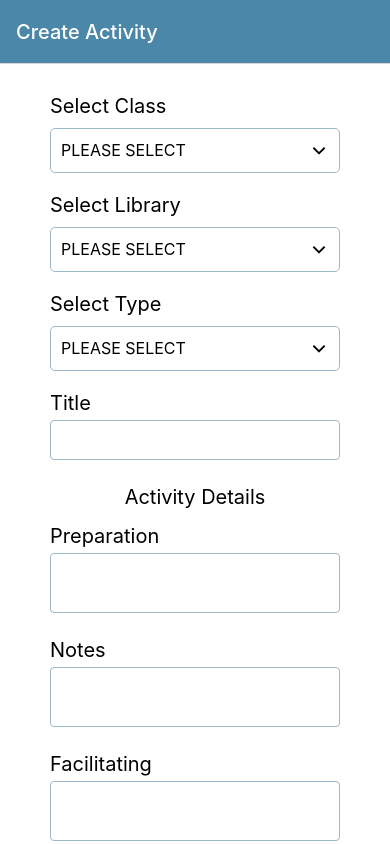
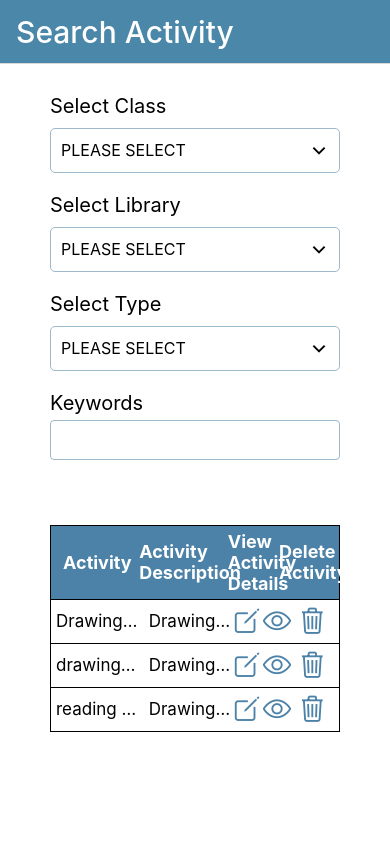
Before and after one commit to dhirooverma/AwesomeTSProject, a React Native app: screen / in a window 390 px wide. Shown: the top 844 px of the page. Built offline with nearby package versions, Linux system fonts and the light colour scheme.

Commit message:
new features updated

```diff
--- a/src/components/ActivityTable/index.js
+++ b/src/components/ActivityTable/index.js
@@ -1,10 +1,12 @@
 import React from 'react';
-import {View, Text, TouchableOpacity} from 'react-native';
+import {View, Text, TouchableOpacity, Alert} from 'react-native';
 import styles from './styles';
 import Ionicons from 'react-native-vector-icons/Ionicons';
 import color from '../../utils/color';
 
 const ActivityTable = props => {
+  console.log(props)
+  const {navigation} = props;
   return (
     <View style={{borderWidth: 1}}>
       <View style={{flexDirection: 'row', backgroundColor: color.PRIMARY_BLUE}}>
@@ -31,19 +33,20 @@ const ActivityTable = props => {
             }}>
             <View style={styles.cellStyle1}>
               <Text numberOfLines={1} style={styles.bodyText}>
-                {data.activity}
+                {data.title}
               </Text>
             </View>
             <View style={styles.cellStyle1}>
               <Text numberOfLines={1} style={styles.bodyText}>
-                {data.activity_description}
+                {data.description}
               </Text>
             </View>
             <View style={styles.cellStyle2}>
-              <TouchableOpacity
-                style={{flexDirection: 'row'}}
-                onPress={() => {}}>
+              <View style={{flexDirection: 'row'}}>
                 <Ionicons
+                  onPress={() => {
+                    props.editActivity(data);
+                  }}
                   name="create-outline"
                   size={30}
                   color={color.PRIMARY_BLUE}
@@ -52,11 +55,17 @@ const ActivityTable = props => {
                   name="eye-outline"
                   size={30}
                   color={color.PRIMARY_BLUE}
+                  onPress={() => {
+                    props.ViewActivity(data);
+                  }}
                 />
-              </TouchableOpacity>
+              </View>
             </View>
             <View style={styles.cellStyle2}>
-              <TouchableOpacity onPress={() => {}}>
+              <TouchableOpacity
+                onPress={() => {
+                  props.deleteActivity(data.title);
+                }}>
                 <Ionicons
                   name="trash-outline"
                   size={30}
--- /dev/null
+++ b/src/components/AlertBox/index.js
@@ -0,0 +1,30 @@
+import React from 'react';
+import {Modal, Text, TouchableOpacity, View, StyleSheet} from 'react-native';
+import styles from './styles';
+
+const AlertBox = ({title, message, visible, onPressOK, onPressCancel}) => {
+  return (
+    <Modal transparent={true} visible={visible} >
+      <View style={styles.container}>
+        <View style={styles.alertBox}>
+          <Text style={styles.title}>{title}</Text>
+          <Text style={styles.message}>{message}</Text>
+          <View style={styles.buttonContainer}>
+            <TouchableOpacity
+              style={styles.cancelButton}
+              onPress={onPressCancel}>
+              <Text style={styles.cancelText}>Cancel</Text>
+            </TouchableOpacity>
+            <TouchableOpacity style={styles.okButton} onPress={onPressOK}>
+              <Text style={styles.okText}>OK</Text>
+            </TouchableOpacity>
+          </View>
+        </View>
+      </View>
+    </Modal>
+  );
+};
+
+
+
+export default AlertBox;
--- /dev/null
+++ b/src/components/AlertBox/styles.js
@@ -0,0 +1,55 @@
+
+import {StyleSheet} from 'react-native';
+
+export default StyleSheet.create({
+  container: {
+    flex: 1,
+    // width: '60%', // set the width to 80%
+    padding: '20%',
+    alignItems: 'center',
+    justifyContent: 'center',
+    backgroundColor: 'rgba(0, 0, 0, 0.5)',
+  },
+  alertBox: {
+    backgroundColor: '#fff',
+    borderRadius: 5,
+    padding: 20,
+    width: '80%',
+    alignItems: 'center',
+  },
+  title: {
+    fontWeight: 'bold',
+    fontSize: 18,
+    marginBottom: 10,
+  },
+  message: {
+    fontSize: 16,
+    marginBottom: 20,
+  },
+  buttonContainer: {
+    flexDirection: 'row',
+    justifyContent: 'space-between',
+    width: '100%',
+  },
+  okButton: {
+    backgroundColor: 'green',
+    paddingVertical: 10,
+    paddingHorizontal: 20,
+    borderRadius: 5,
+    marginRight: 10,
+  },
+  okText: {
+    color: '#fff',
+    fontWeight: 'bold',
+  },
+  cancelButton: {
+    backgroundColor: 'red',
+    paddingVertical: 10,
+    paddingHorizontal: 20,
+    borderRadius: 5,
+  },
+  cancelText: {
+    color: '#fff',
+    fontWeight: 'bold',
+  },
+});
--- a/src/navigation/rootNavigator.js
+++ b/src/navigation/rootNavigator.js
@@ -28,20 +28,20 @@ const RootNavigator = () => {
         }}>
         <StackNavigator.Screen
           options={{
-            title: 'Create Activity',
-            headerTitleStyle: {color: '#fff', fontSize: 20},
-          }}
-          name="CreateActivity"
-          component={CreateActivity}
-        />
-        <StackNavigator.Screen
-          options={{
             headerBackTitleVisible: false,
             title: 'Search Activity',
             headerTitleStyle: {color: '#fff', fontSize: 30},
           }}
           name="SearchActivity"
           component={SearchActivity}
+        />
+        <StackNavigator.Screen
+          options={{
+            title: 'Create Activity',
+            headerTitleStyle: {color: '#fff', fontSize: 20},
+          }}
+          name="CreateActivity"
+          component={CreateActivity}
         />
 
         <StackNavigator.Screen
--- a/src/screens/CreateActivity.js
+++ b/src/screens/CreateActivity.js
@@ -48,7 +48,7 @@ const CreateActivity = props => {
 
   return (
     <View>
-      <ScrollView style={styles.container}>
+      <ScrollView  style={styles.container}>
         <KeyboardAvoidingView
           enabled
           behavior={Platform.OS === 'ios' ? 'padding' : 'height'}>
@@ -296,6 +296,7 @@ const CreateActivity = props => {
                 data={formData?.scales}
                 disabled={false}
                 id={'select_scale'}
+                uniqueKey="value"
                 errorMessage={isSubmitted && errors?.select_scale?.message}
                 error={errors?.select_scale?.message && isSubmitted}
                 preSelected={value ?? SELECTBOX_DEFAULT_LABEL}
--- a/src/screens/SerachActivity.js
+++ b/src/screens/SerachActivity.js
@@ -14,6 +14,7 @@ import SelectBox from '../components/SelectBox/index';
 import {getActivityFormData} from '../controller/activityData';
 import {SELECTBOX_DEFAULT_LABEL, TABLE_DATA} from '../utils/constants';
 import ActivityTable from '../components/ActivityTable/index';
+import AlertBox from '../components/AlertBox';
 
 const SearchActivity = props => {
   const [formData, setFormData] = useState({});
@@ -31,6 +32,36 @@ const SearchActivity = props => {
       setLoading(false);
     });
   }, []);
+
+  const editActivity =(data)=>{
+    props.navigation.navigate('ViewEditActivity', {data, view:true});
+  }
+
+  const [alertVisible, setAlertVisible] = useState(false);
+
+  const handlePress = (title) => {
+    setAlertVisible(true);
+
+  };
+  const handlePressOK = () => {
+    // Handle OK button press
+    console.log("okay pressed")
+        setAlertVisible(false);
+
+  };
+
+  const handlePressCancel = () => {
+    // Handle Cancel button press
+    console.log("cancel pressed")
+
+        setAlertVisible(false);
+
+  };
+
+  const ViewActivity = data => {
+    props.navigation.navigate('ViewEditActivity', {data, view:false});
+  };
+
 
   console.log(formData?.classValue);
 
@@ -158,7 +189,19 @@ const SearchActivity = props => {
           />
           <View style={{marginBottom: 50}}></View>
         </KeyboardAvoidingView>
-        <ActivityTable data={TABLE_DATA} />
+        <ActivityTable
+          data={TABLE_DATA}
+          editActivity={editActivity}
+          deleteActivity={handlePress}
+          ViewActivity={ViewActivity}
+        />
+        <AlertBox
+          title="Are you sure you want to delete this item?"
+          message="Delete Item"
+          visible={alertVisible}
+          onPressOK={handlePressOK}
+          onPressCancel={handlePressCancel}
+        />
       </ScrollView>
       {isLoading && (
         <View style={styles.indicatorContainer}>
--- a/src/screens/createActivityStyle.js
+++ b/src/screens/createActivityStyle.js
@@ -6,6 +6,7 @@ export default StyleSheet.create({
     flex: 1,
   },
   container: {
+    paddingHorizontal: '10%',
     paddingHorizontal: 50,
     paddingTop: '5%',
     backgroundColor: '#fff',
@@ -28,6 +29,7 @@ export default StyleSheet.create({
     paddingLeft: 10,
     paddingBottom: 10,
   },
+  indicatorStyle: {color: colors.BLACK},
   dropDownTextStyle: {fontSize: 16, marginTop: 5},
   searchInput: {color: '#000', fontSize: 16, padding: 15},
   styleDropdownMenuSubsection: {borderBottomWidth: 0},
--- a/src/utils/constants.js
+++ b/src/utils/constants.js
@@ -49,28 +49,88 @@ const MASTERS_EE = {
     ],
     '3-5 years: LCG Language': [
       {
-        name: 'Distinguishes plants from anilmals',
+        name: 'Distinguishes plants from animals',
 
-        value: 'Distinguishes plants from anilmals',
+        value: 'Distinguishes plants from animals',
       },
     ],
   },
-};
+}
 
 const TABLE_DATA = [
   {
-    activity: 'Drawing Trees',
-    activity_description: 'Drawing trees with crayons and filling colors',
+    id: 1,
+    class: 'Kyaminipa',
+    planLibrary: 'Halle Berry - Activities',
+    type: 'Enhancement',
+    title: 'Drawing Trees',
+    preparation: 'need brush and color',
+    keyword: 'paint',
+    notes: 'database',
+    facilitating:
+      'schools were located in the same campus to facilitate the sharing of resources',
+    description: 'Drawing trees with crayons and filling colors',
+    scale: '3-5 years: LCG early Math',
+    goals: 'Attempts to learn Objects',
+    attachment: 'file',
   },
+
   {
-    activity: 'identifying objects',
-    activity_description: 'identifying objects',
+    id: 1,
+
+    class: 'Early Preschool 1',
+
+    planLibrary: 'Halle Berry - Activities',
+
+    type: 'focus',
+
+    title: 'drawing mountains',
+
+    preparation: 'need colors',
+
+    keyword: 'paint, mountain',
+
+    notes: '50',
+
+    facilitating:
+      'schools were located in the same campus to facilitate the sharing of resources',
+
+    description: 'Drawing trees with crayons and filling colors',
+
+    scale: '3-5 years: LCG early Math',
+
+    goals: 'Draws/Talks about aspects of Earth( eg soil, trees)',
+
+    attachment: 'file',
   },
+
   {
-    activity:
-      'identifying objects long data long data long data long data long data long data long data long data long data long data long data long data long data long data long data long data long data long data ',
-    activity_description:
-      'identifying objects long data long data long data long data long data long data long data long data long data long data long data long data long data long data long data long data long data long data',
+    id: 1,
+
+    class: 'Early Preschool 2',
+
+    planLibrary: 'Halle Berry - Activities',
+
+    type: 'Small Group',
+
+    title: 'reading Alphabets',
+
+    preparation: 'need brush and color',
+
+    keyword: 'paint',
+
+    notes: 'database',
+
+    facilitating:
+      'schools were located in the same campus to facilitate the sharing of resources',
+
+    description: 'Drawing trees with crayons and filling colors',
+
+    scale: '3-5 years: LCG Language',
+
+    goals: undefined,
+
+    attachment: 'file',
   },
 ];
 
```
Also changed, not shown: src/screens/ViewEditActivity.js (+21 -12 lines), 1 other file (tests, documents, lock files or other folders).
